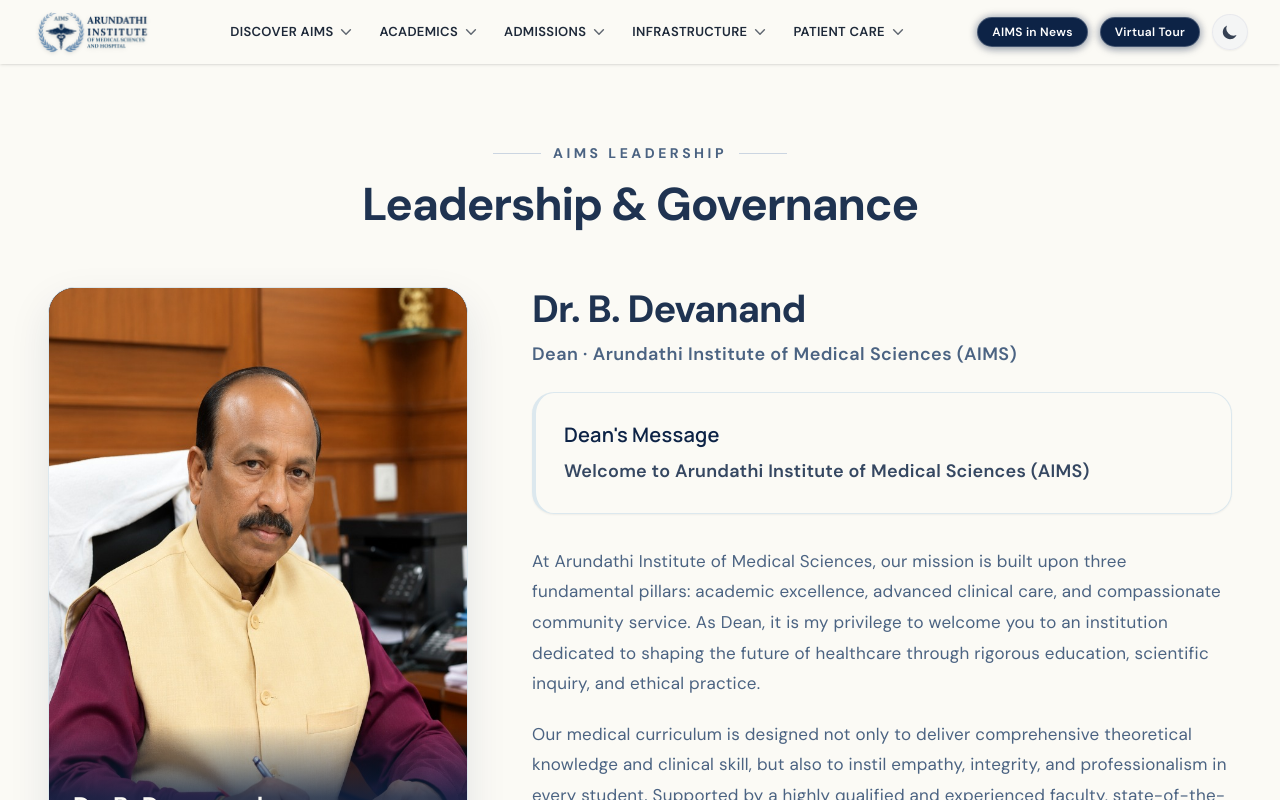
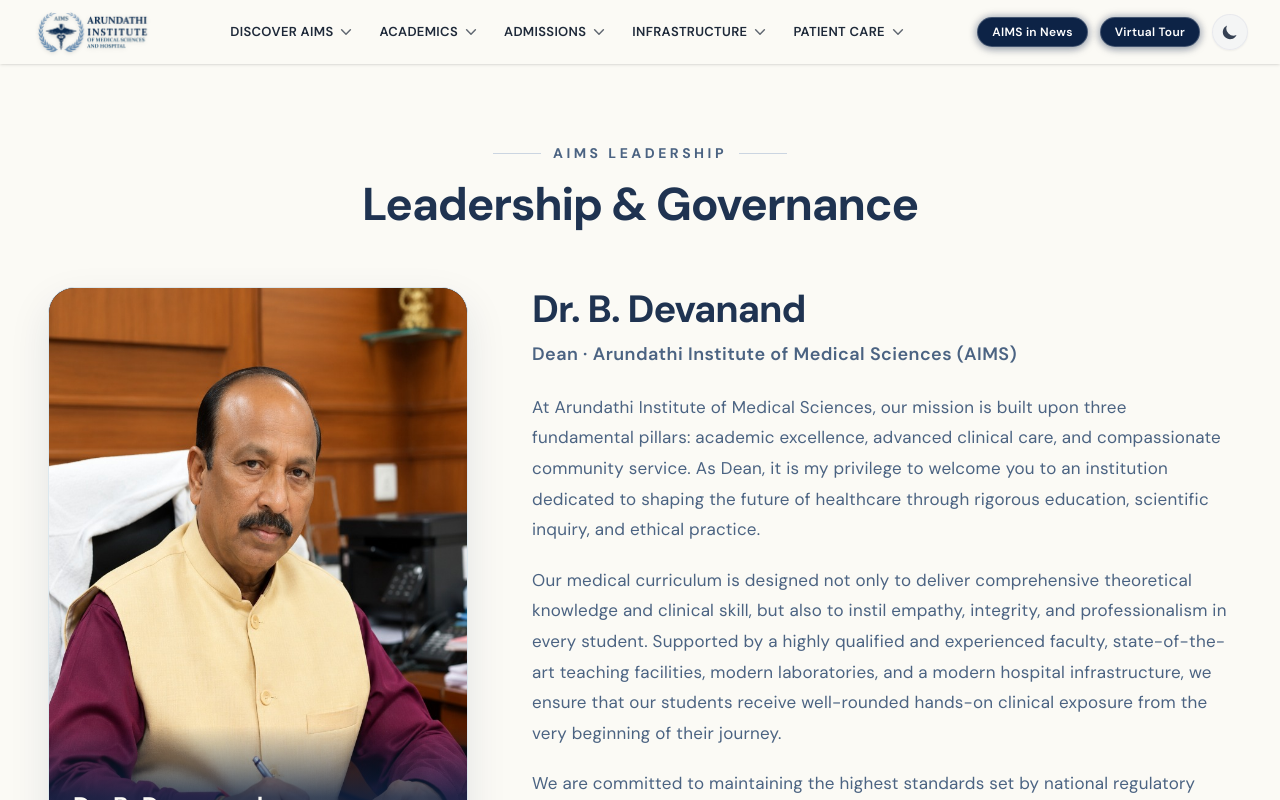
Before and after one commit to lewsishamilton/AIMS, a React (Vite) app: page /Dean in a window 1280 px wide. Shown: the top 800 px of the page. Built offline with nearby package versions, Linux system fonts and the light colour scheme; a web font is replaced by a local one.

Commit message:
dean msg

```diff
--- a/src/pages/DeanProfilePage.tsx
+++ b/src/pages/DeanProfilePage.tsx
@@ -54,15 +54,6 @@
               Dean · Arundathi Institute of Medical Sciences (AIMS)
             </p>
 
-            {/* Welcome & Dean's Message Card */}
-            <div className="relative p-6 sm:p-7 rounded-[22px] bg-white dark:bg-white/[0.04] border-l-[4px] border-[#0d2346] dark:border-teal-400 border-y border-r border-[#dce8ee] dark:border-white/10 shadow-xs mb-8">
-              <h3 className="font-['Manrope',sans-serif] text-lg sm:text-xl font-bold text-[#0d2346] dark:text-white mb-2">
-                Dean&apos;s Message
-              </h3>
-              <h4 className="font-['Manrope',sans-serif] text-base sm:text-lg font-semibold text-[#1f3351]/90 dark:text-slate-200">
-                Welcome to Arundathi Institute of Medical Sciences (AIMS)
-              </h4>
-            </div>
 
             {/* Complete Message Content from Dean's Document */}
             <div className="space-y-5 text-base sm:text-[17px] text-[#4b6382] dark:text-slate-300 font-normal leading-[1.8]">
```
